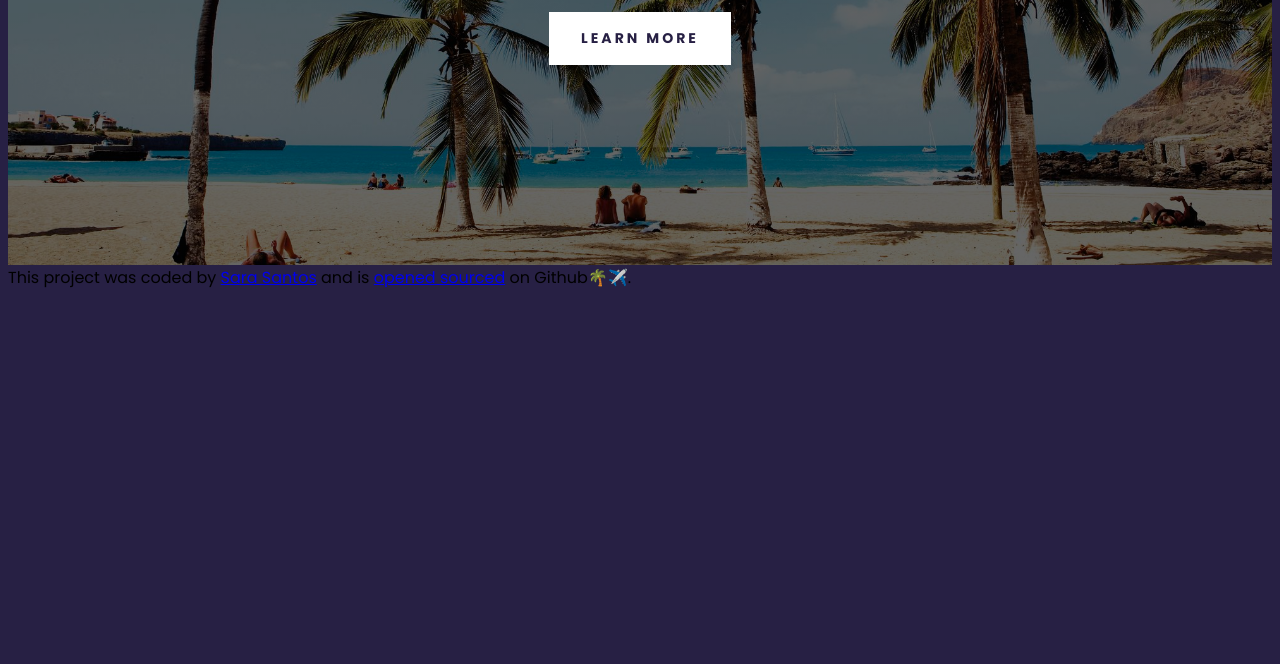
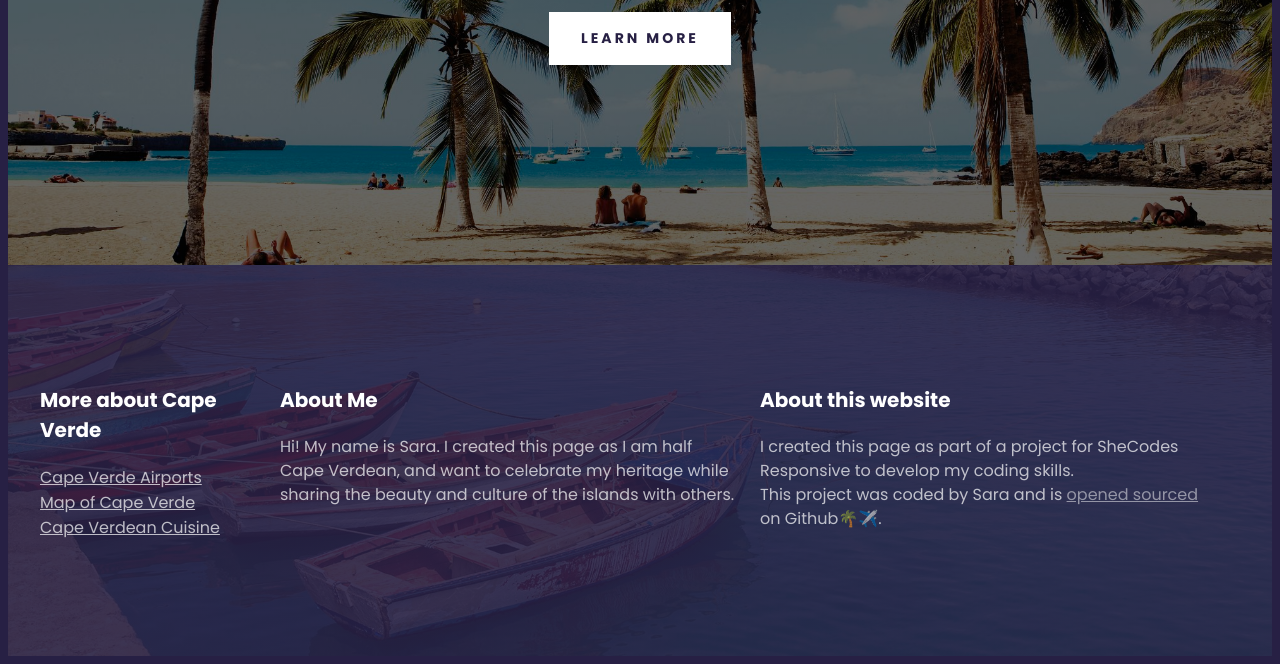
Before and after one commit to sarasantospt/cape-verde-travel-project, a plain HTML site: page index.html in a window 1280 px wide. Shown: the part 480-1144 px from the top of the page. Before the commit the page ends 800 px from the top, so only its background shows below. Drawn offline with Linux system fonts and the light colour scheme.

Commit message:
Added footer

```diff
--- a/index.html
+++ b/index.html
@@ -20,21 +20,59 @@
         <h2>A paradise of sun, sea & soul</h2>
         <a href="#more">Learn more</a>
       </header>
+    </div>
     <footer>
-        This project was coded by
+      <section class="grid">
+        <div>
+          <h3>More about Cape Verde</h3>
+          <ul>
+            <li>
               <a
-          href="https://www.shecodes.io/graduates/69966-sara-cristina-andrade-dos-santos"
+                href="https://www.caboverde-airports.cv/en/homepage/"
                 target="_blank"
-          >Sara Santos</a
+                >Cape Verde Airports</a
               >
-        and is
+            </li>
+            <li>
+              <a
+                href="https://maps.app.goo.gl/NXKxKSpTXDp4gjVX9"
+                target="_blank"
+                >Map of Cape Verde</a
+              >
+            </li>
+            <li>
+              <a
+                href="https://www.crumbsnatched.com/cape-verdean-food-recipes/"
+                target="_blank"
+                >Cape Verdean Cuisine</a
+              >
+            </li>
+          </ul>
+        </div>
+        <div>
+          <h3>About Me</h3>
+          <p>
+            Hi! My name is Sara. I created this page as I am half Cape Verdean,
+            and want to celebrate my heritage while sharing the beauty and
+            culture of the islands with others.
+          </p>
+        </div>
+        <div>
+          <h3>About this website</h3>
+          <p>
+            I created this page as part of a project for SheCodes Responsive to
+            develop my coding skills.
+            <br />
+            This project was coded by Sara and is
             <a
               href="https://github.com/sarasantospt/cape-verde-travel-project"
               target="_blank"
               >opened sourced</a
             >
             on Github🌴✈️.
+          </p>
+        </div>
+      </section>
     </footer>
-    </div>
   </body>
 </html>
--- a/src/styles.css
+++ b/src/styles.css
@@ -1,15 +1,26 @@
-body{
+body {
   font-family: "Poppins", sans-serif;
   background: #272044;
 }
 
-.container{
+.container {
   max-width: 1400px;
   margin: 0 auto;
 }
 
-header{
-  background-image:linear-gradient(rgba(0, 0, 0, 0.6), rgba(0, 0, 0, 0.6)),url('../images/sal.jpg');
+.grid {
+  display: grid;
+  grid-template-columns: 1fr 2fr 2fr;
+}
+
+section {
+  max-width: 1200px;
+  margin: 0 auto;
+}
+
+header {
+  background-image: linear-gradient(rgba(0, 0, 0, 0.6), rgba(0, 0, 0, 0.6)),
+    url("../images/sal.jpg");
   background-repeat: no-repeat;
   background-size: cover;
   color: white;
@@ -24,7 +35,7 @@ header h1 {
   margin: 30px 0;
 }
 
-header h2{
+header h2 {
   font-weight: 400;
   font-size: 40px;
   line-height: 1.5;
@@ -32,7 +43,7 @@ header h2{
   margin: 0;
 }
 
-header h3{
+header h3 {
   font-weight: 900;
   font-size: 24px;
   line-height: 1.5;
@@ -55,20 +66,61 @@ header a {
   background: white;
 }
 
-@media (max-width: 900px){
-  header{
+footer {
+  color: white;
+  background-image: linear-gradient(
+      rgba(39, 32, 68, 0.9),
+      rgba(39, 32, 68, 0.9)
+    ),
+    url("../images/Sal-Cape-Verde.jpg");
+  background-repeat: no-repeat;
+  background-size: cover;
+  padding: 100px 0;
+}
+
+footer h3 {
+  font-weight: 700;
+  font-size: 20px;
+  line-height: 30px;
+}
+
+footer p {
+  font-weight: 400;
+  font-size: 16px;
+  opacity: 0.7;
+  margin-right: 20px;
+  line-height: 24px;
+}
+
+footer ul {
+  padding: 0;
+}
+
+footer li {
+  list-style: none;
+  margin: 0;
+  padding: 0;
+}
+
+footer a {
+  color: white;
+  opacity: 0.7;
+}
+
+@media (max-width: 960px) {
+  header {
     padding: 60px 0;
   }
 
-  header h1{
+  header h1 {
     font-size: 48px;
   }
 
-  header h2{
+  header h2 {
     font-size: 20px;
   }
 
-  header h3{
+  header h3 {
     font-size: 12px;
   }
 }
```
Also changed, not shown: images/Sal-Cape-Verde.jpg (added). Lines whose indentation alone changed are shown as unchanged.
